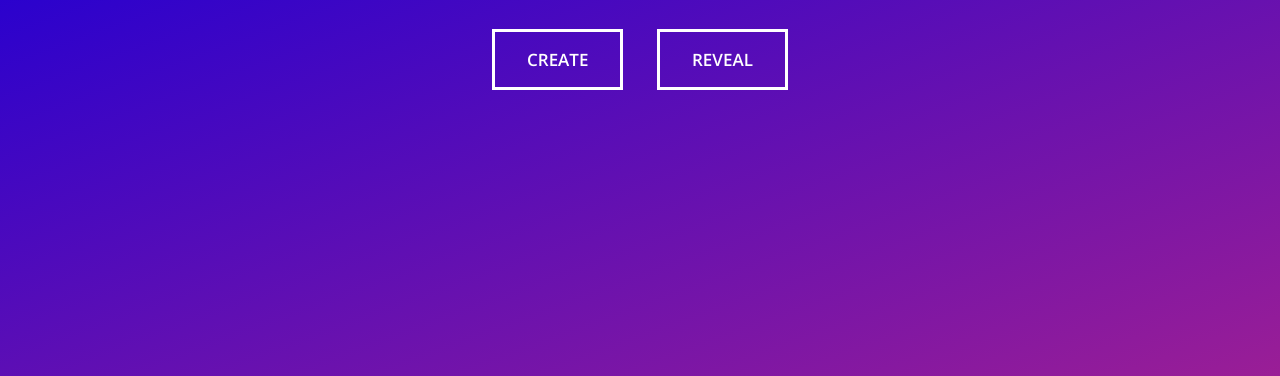
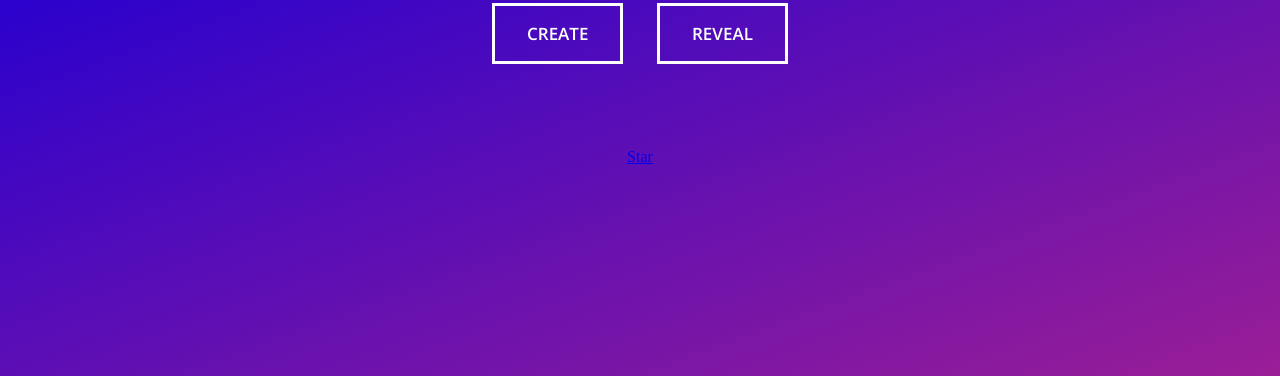
Before and after one commit to GeorgeSmith-Sweeper/colorStream, a website: page index.html in a window 1280 px wide. Shown: the part 424-800 px from the top of the page. Drawn offline with nearby package versions, Linux system fonts and the light colour scheme.

Commit message:
added github star icon

```diff
--- a/index.html
+++ b/index.html
@@ -13,7 +13,13 @@
       <div class="button randomBtn hvr-sweep-to-right">CREATE</div>
       <div class="button displayStylesBtn hvr-sweep-to-left">REVEAL</div>
       <div class="theStylesDiv"></div>
-    </div>
+      <div class="githubBtn">
+        <!-- Place this tag where you want the button to render. -->
+        <a class="github-button" href="https://github.com/GeorgeSmith-Sweeper/colorStream" data-style="mega" data-count-href="/GeorgeSmith-Sweeper/colorStream/stargazers" data-count-api="/repos/GeorgeSmith-Sweeper/colorStream#stargazers_count" data-count-aria-label="# stargazers on GitHub" aria-label="Star GeorgeSmith-Sweeper/colorStream on GitHub">Star</a>
+        </div>
+      </div>
+    <!-- Github Buttons-->
+    <script async defer src="https://buttons.github.io/buttons.js"></script>
     <script type="text/javascript" src="scripts.js"></script>
   </body>
 </html>
--- a/styles.css
+++ b/styles.css
@@ -38,6 +38,11 @@ p {
   background: transparent;
   -webkit-transition-duration: 0.4s; /* Safari */
   transition-duration: 0.4s;
+}
+
+/* Controls the github star button*/
+.githubBtn {
+  padding-top: 5%;
 }
 
 .theStylesDiv {
```
